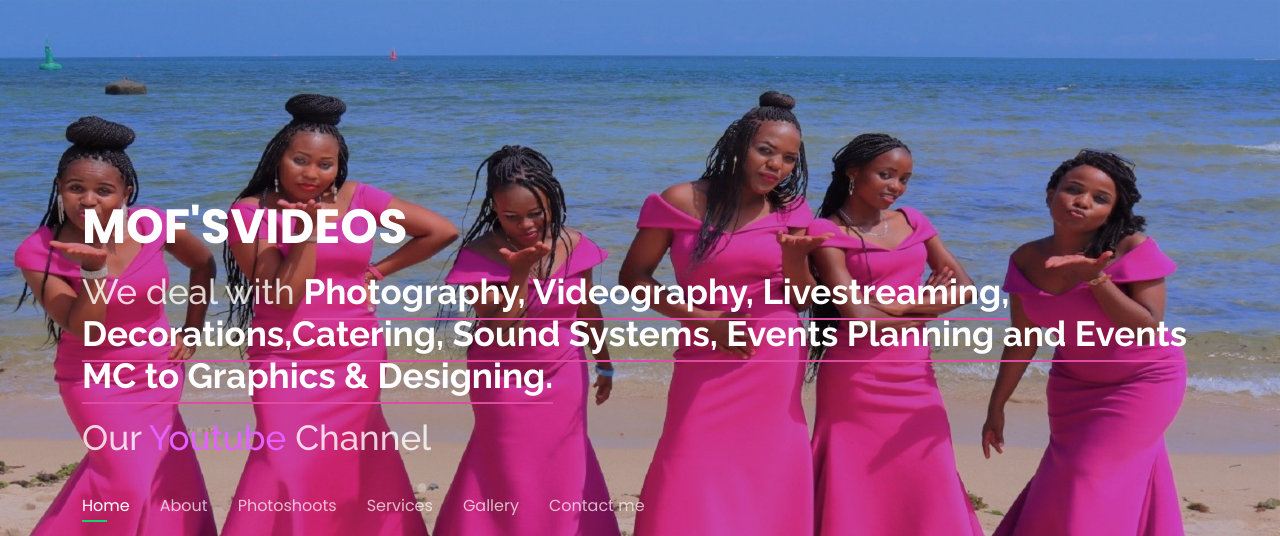
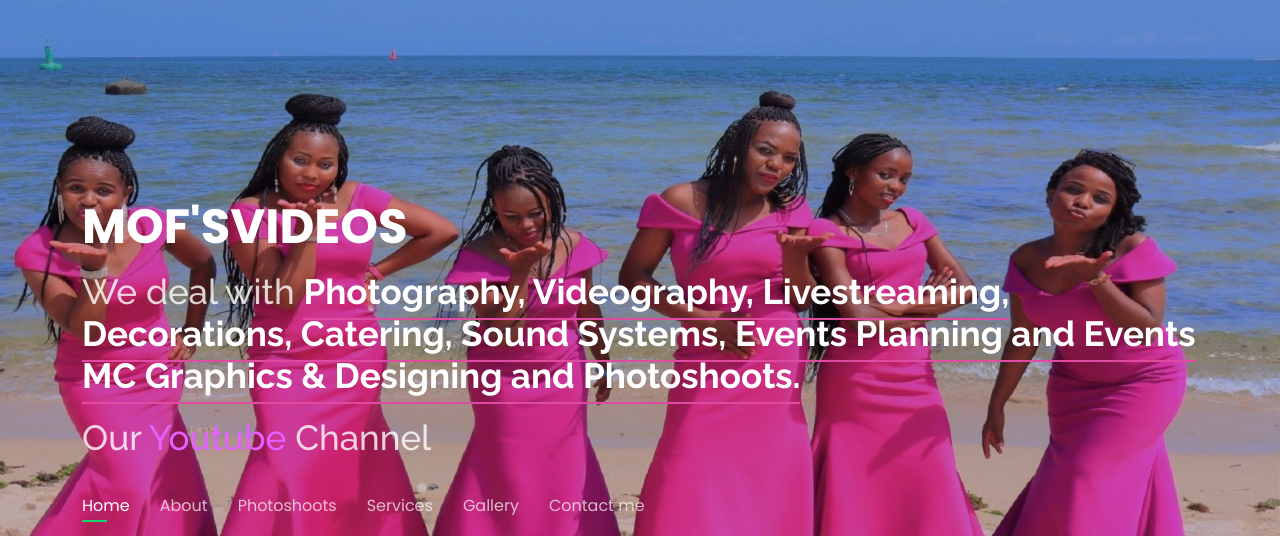
Before and after one commit to mofsvideos/mombasaevents, a plain HTML site: page index.html in a window 1280 px wide. Shown: the top 536 px of the page. Drawn offline with nearby package versions, Linux system fonts and the light colour scheme; a web font is replaced by a local one.

Commit message:
Update index.html

```diff
--- a/index.html
+++ b/index.html
@@ -28,7 +28,7 @@
     <div class="container">
 
       <h1><a href="inex.html">MOF'SVIDEOS</a></h1>
-      <h2>We deal with <span> <b>Photography, Videography, Livestreaming, Decorations,Catering, Sound Systems, Events Planning and Events MC to Graphics & Designing.</b></span></h2>
+      <h2>We deal with <span> <b>Photography, Videography, Livestreaming, Decorations, Catering, Sound Systems, Events Planning and Events MC  Graphics & Designing and Photoshoots.</b></span></h2>
       <h2>Our <a href="https://www.youtube.com/@user-yk6ri1si2u" style="color: #e361ff;">Youtube</a> Channel</h2>
 
       <nav id="navbar" class="navbar">
```
